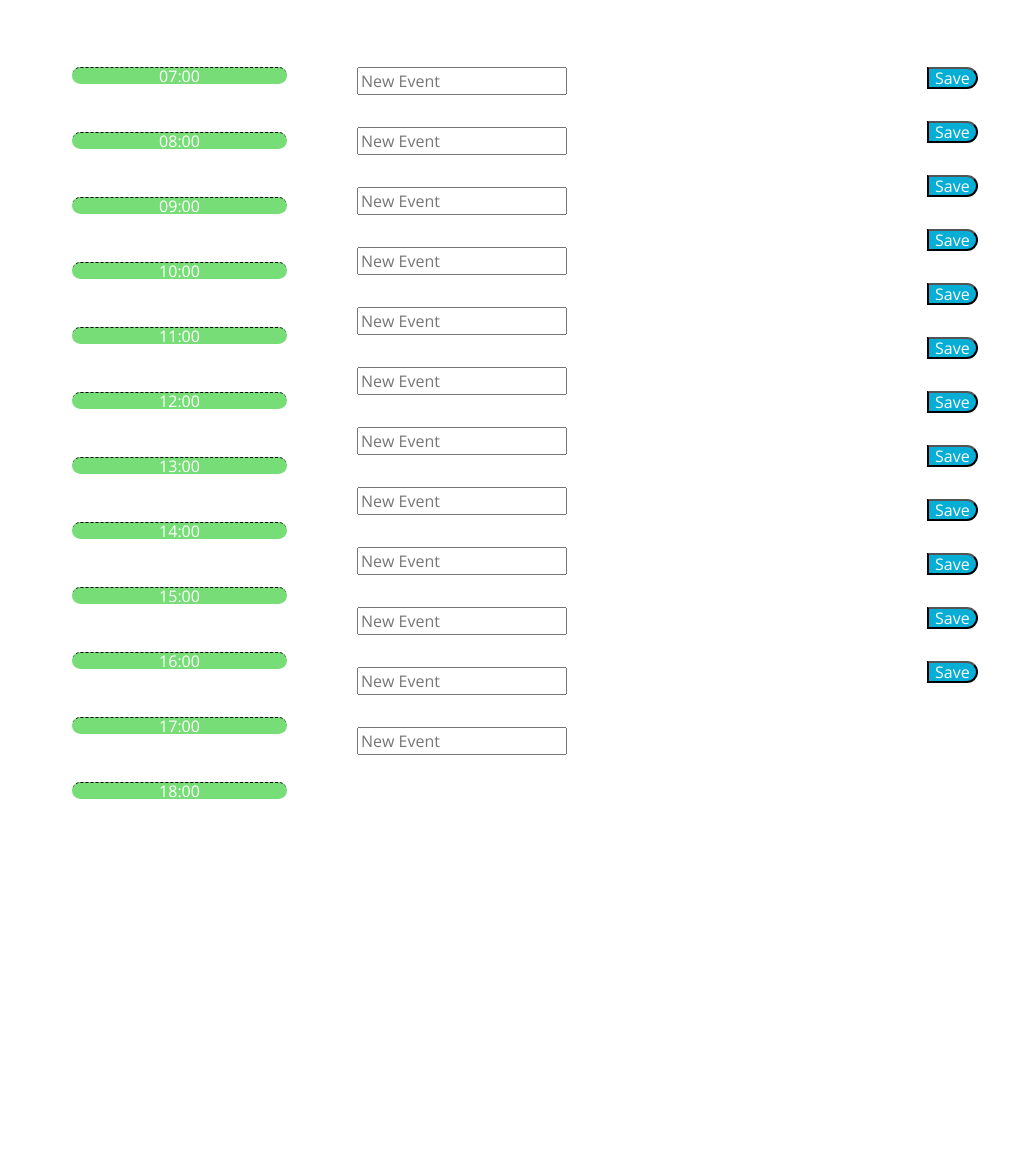
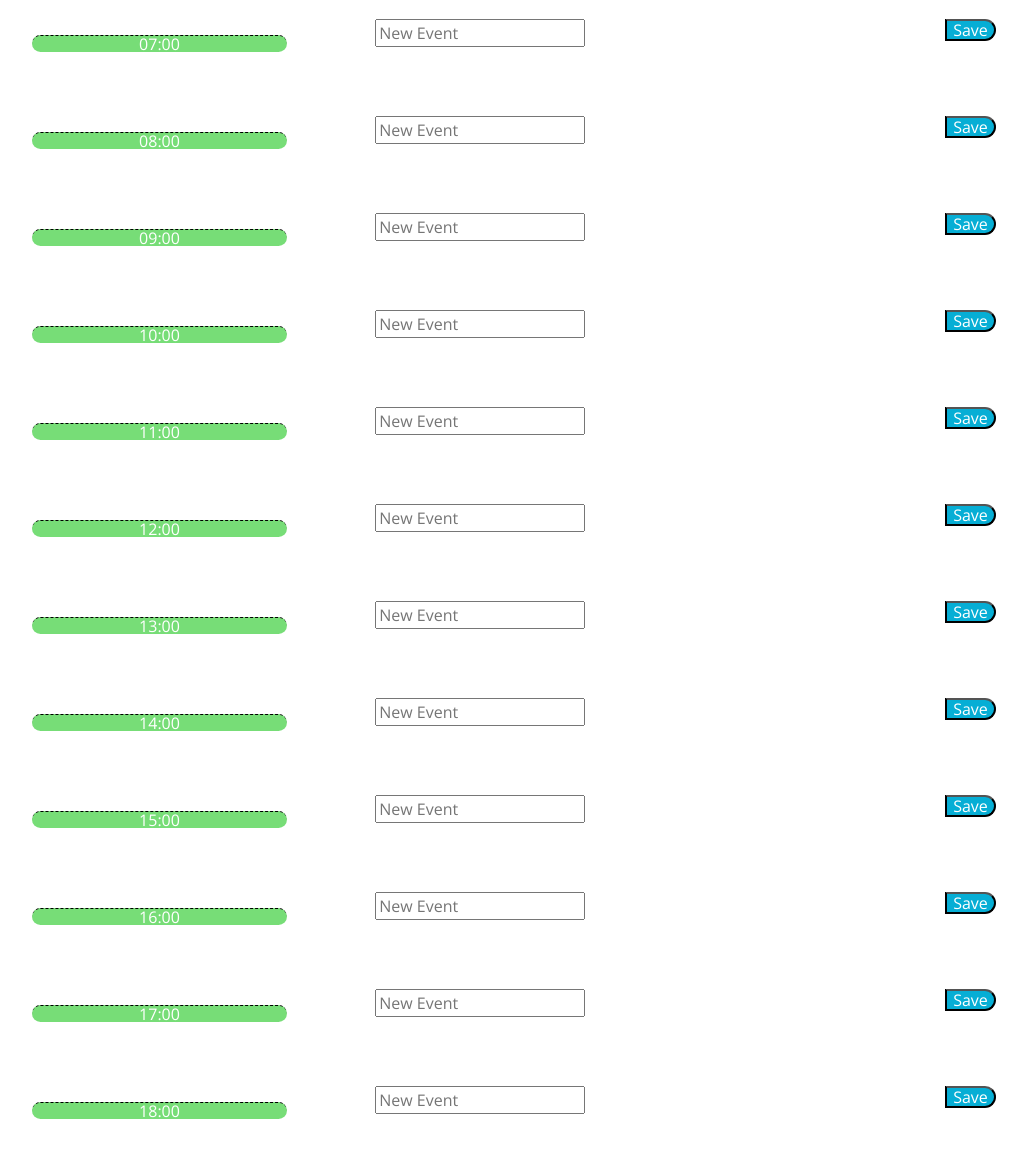
Before and after one commit to elsartz/What-s-today-s-plan-, a plain HTML site: page index.html in a window 1280 px wide. Shown: the part 437-1607 px from the top of the page, without its empty margins (53-1080 px from the left). Before the commit the page ends 1335 px from the top, so only its background shows below. Drawn offline with nearby package versions, Linux system fonts and the light colour scheme; a web font is replaced by a local one.

Commit message:
the look is good

```diff
--- a/assets/css/style.css
+++ b/assets/css/style.css
@@ -84,7 +84,7 @@ ul li {
 }
 
 /* .saveBtn { */
-.save li button {
+.save {
   border-left: 2px solid black;
   border-top-right-radius: 15px;
   border-bottom-right-radius: 15px;
--- a/assets/js/script.js
+++ b/assets/js/script.js
@@ -70,7 +70,7 @@ $("input").on("blur", "textarea", function() {
 
 
 
-var saveEl = document.querySelector("#save");
+var saveEl = document.querySelector(".save");
 var text = "123";
 
 var buttonHandler = function(event) {
--- a/index.html
+++ b/index.html
@@ -41,55 +41,150 @@
     <div class="container">
       <!-- Timeblocks go here  -->
         <div class="row">
-          <div class="col-1 col-sm-2 col-md-3">
-            <ul >
-              <li class="time-block present hour" id="0"><p>07:00</p></li>
-              <li class="time-block present hour" id="1" ><p>08:00</p></li>
-              <li class="time-block present hour" id="2" ><p>09:00</p></li>
-              <li class="time-block present hour" id="3" ><p>10:00</p></li>
-              <li class="time-block present hour" id="4" ><p>11:00</p></li>
-              <li class="time-block present hour" id="5" ><p>12:00</p></li>
-              <li class="time-block present hour" id="6" ><p>13:00</p></li>
-              <li class="time-block present hour" id="7" ><p>14:00</p></li>
-              <li class="time-block present hour" id="8" ><p>15:00</p></li>
-              <li class="time-block present hour" id="9" ><p>16:00</p></li>
-              <li class="time-block present hour" id="10" ><p>17:00</p></li>
-              <li class="time-block present hour" id="11" ><p>18:00</p></li>
-            </ul>
+          <div class=" col-3 col-sm-2 col-md-3">
+              <p class="time-block present hour" id="0">07:00</p>
+            </div>
+            <div class=" col-6 col-sm-4 col-md-6">
+              <input type="text" id="0" class="textarea description" placeholder="New Event" onchange="setLocal();"></input>
+            </div>
+            <div class="col-2 col-sm-2 col-md-3">
+              <button class="save" id="0" type="submit">Save</button>
           </div>
-          <div class="col-3 col-sm-4 col-md-6">
-            <ul class="textarea" >
-              <li ><input type="text" id="0" class="description" placeholder="New Event" onchange="setLocal();"></input></li>
-              <li ><input type="text" id="1" class="description" placeholder="New Event"></input></li>
-              <li ><input type="text" id="2" class="description" placeholder="New Event"></input></li>
-              <li ><input type="text" id="3" class="description" placeholder="New Event"></input></li>
-              <li ><input type="text" id="4" class="description" placeholder="New Event"></input></li>
-              <li ><input type="text" id="5" class="description" placeholder="New Event"></input></li>
-              <li ><input type="text" id="6" class="description" placeholder="New Event"></input></li>
-              <li ><input type="text" id="7" class="description" placeholder="New Event"></input></li>
-              <li ><input type="text" id="8" class="description" placeholder="New Event"></input></li>
-              <li ><input type="text" id="9" class="description" placeholder="New Event"></input></li>
-              <li ><input type="text" id="10" class="description" placeholder="New Event"></input></li>
-              <li ><input type="text" id="11" class="description" placeholder="New Event"></input></li>
-            </ul>
         </div>
-        <div class="col-2 col-sm-2 col-md-3">
-          <ul class="save" id="save">
-            <li ><button class="b0" id="0" type="submit">Save</button></li>
-            <li ><button class="b1" id="1" type="submit">Save</button></li>
-            <li ><button class="b2" class="2" type="submit">Save</button></li>
-            <li ><button class="b3" class="3" type="submit">Save</button></li>
-            <li ><button class="b4" class="4" type="submit">Save</button></li>
-            <li ><button class="b5" class="5"  type="submit">Save</button></li>
-            <li ><button class="b6" class="6" type="submit">Save</button></li>
-            <li ><button class="b7" class="7" type="submit">Save</button></li>
-            <li ><button class="b8" class="8" type="submit">Save</button></li>
-            <li ><button class="b9" class="9" type="submit">Save</button></li>
-            <li ><button class="b10" class="10" type="submit">Save</button></li>
-            <li ><button class="b11" class="11" type="submit">Save</button></li>
-          </ul>
+
+        <div class="row">
+          <div class=" col-3 col-sm-2 col-md-3">
+              <p class="time-block present hour" id="1">08:00</p>
+            </div>
+            <div class=" col-6 col-sm-4 col-md-6">
+              <input type="text" id="1" class="textarea description" placeholder="New Event" onchange="setLocal();"></input>
+            </div>
+            <div class="col-2 col-sm-2 col-md-3">
+              <button class="save" id="1" type="submit">Save</button>
+          </div>
         </div>
-      </div>
+
+        <div class="row">
+          <div class=" col-3 col-sm-2 col-md-3">
+              <p class="time-block present hour" id="2">09:00</p>
+            </div>
+            <div class=" col-6 col-sm-4 col-md-6">
+              <input type="text" id="2" class="textarea description" placeholder="New Event" onchange="setLocal();"></input>
+            </div>
+            <div class="col-2 col-sm-2 col-md-3">
+              <button class="save" id="2" type="submit">Save</button>
+          </div>
+        </div>
+
+        <div class="row">
+          <div class=" col-3 col-sm-2 col-md-3">
+              <p class="time-block present hour" id="3">10:00</p>
+            </div>
+            <div class=" col-6 col-sm-4 col-md-6">
+              <input type="text" id="3" class="textarea description" placeholder="New Event" onchange="setLocal();"></input>
+            </div>
+            <div class="col-2 col-sm-2 col-md-3">
+              <button class="save" id="3" type="submit">Save</button>
+          </div>
+        </div>
+
+        <div class="row">
+          <div class=" col-3 col-sm-2 col-md-3">
+              <p class="time-block present hour" id="4">11:00</p>
+            </div>
+            <div class=" col-6 col-sm-4 col-md-6">
+              <input type="text" id="4" class="textarea description" placeholder="New Event" onchange="setLocal();"></input>
+            </div>
+            <div class="col-2 col-sm-2 col-md-3">
+              <button class="save" id="4" type="submit">Save</button>
+          </div>
+        </div>
+
+        <div class="row">
+          <div class=" col-3 col-sm-2 col-md-3">
+              <p class="time-block present hour" id="5">12:00</p>
+            </div>
+            <div class=" col-6 col-sm-4 col-md-6">
+              <input type="text" id="5" class="textarea description" placeholder="New Event" onchange="setLocal();"></input>
+            </div>
+            <div class="col-2 col-sm-2 col-md-3">
+              <button class="save" id="5" type="submit">Save</button>
+          </div>
+        </div>
+
+        <div class="row">
+          <div class=" col-3 col-sm-2 col-md-3">
+              <p class="time-block present hour" id="6">13:00</p>
+            </div>
+            <div class=" col-6 col-sm-4 col-md-6">
+              <input type="text" id="6" class="textarea description" placeholder="New Event" onchange="setLocal();"></input>
+            </div>
+            <div class="col-2 col-sm-2 col-md-3">
+              <button class="save" id="6" type="submit">Save</button>
+          </div>
+        </div>
+
+        <div class="row">
+          <div class=" col-3 col-sm-2 col-md-3">
+              <p class="time-block present hour" id="7">14:00</p>
+            </div>
+            <div class=" col-6 col-sm-4 col-md-6">
+              <input type="text" id="7" class="textarea description" placeholder="New Event" onchange="setLocal();"></input>
+            </div>
+            <div class="col-2 col-sm-2 col-md-3">
+              <button class="save" id="7" type="submit">Save</button>
+          </div>
+        </div>
+
+        <div class="row">
+          <div class=" col-3 col-sm-2 col-md-3">
+              <p class="time-block present hour" id="8">15:00</p>
+            </div>
+            <div class=" col-6 col-sm-4 col-md-6">
+              <input type="text" id="8" class="textarea description" placeholder="New Event" onchange="setLocal();"></input>
+            </div>
+            <div class="col-2 col-sm-2 col-md-3">
+              <button class="save" id="8" type="submit">Save</button>
+          </div>
+        </div>
+
+        <div class="row">
+          <div class=" col-3 col-sm-2 col-md-3">
+              <p class="time-block present hour" id="9">16:00</p>
+            </div>
+            <div class=" col-6 col-sm-4 col-md-6">
+              <input type="text" id="9" class="textarea description" placeholder="New Event" onchange="setLocal();"></input>
+            </div>
+            <div class="col-2 col-sm-2 col-md-3">
+              <button class="save" id="9" type="submit">Save</button>
+          </div>
+        </div>
+
+        <div class="row">
+          <div class=" col-3 col-sm-2 col-md-3">
+              <p class="time-block present hour" id="10">17:00</p>
+            </div>
+            <div class=" col-6 col-sm-4 col-md-6">
+              <input type="text" id="10" class="textarea description" placeholder="New Event" onchange="setLocal();"></input>
+            </div>
+            <div class="col-2 col-sm-2 col-md-3">
+              <button class="save" id="10" type="submit">Save</button>
+          </div>
+        </div>
+
+        <div class="row">
+          <div class=" col-3 col-sm-2 col-md-3">
+              <p class="time-block present hour" id="11">18:00</p>
+            </div>
+            <div class=" col-6 col-sm-4 col-md-6">
+              <input type="text" id="11" class="textarea description" placeholder="New Event" onchange="setLocal();"></input>
+            </div>
+            <div class="col-2 col-sm-2 col-md-3">
+              <button class="save" id="11" type="submit">Save</button>
+          </div>
+        </div>
+
+
 
     </div>
 
```
